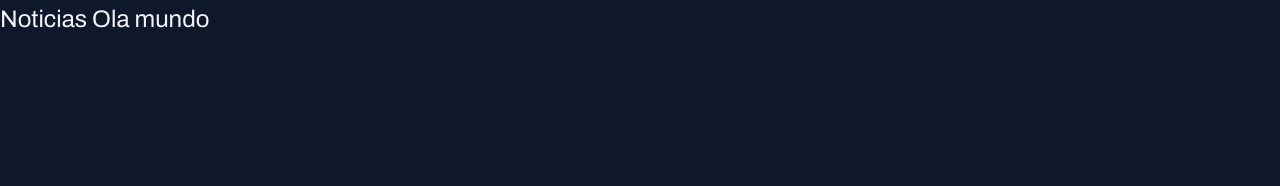
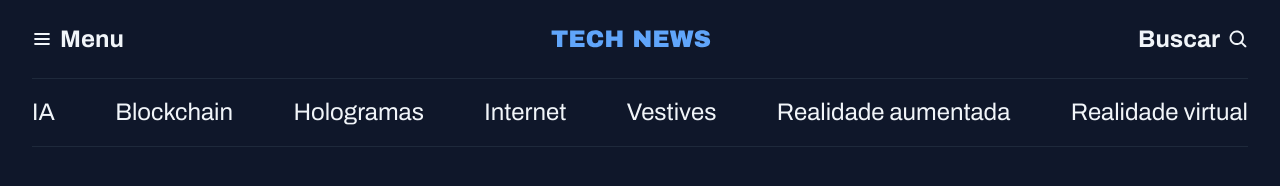
Before and after one commit to rbBaptista/fullstack-portal-de-noticias, a plain HTML site: page index.html in a window 1280 px wide. Drawn offline with Linux system fonts and the light colour scheme.

Commit message:
header completed

```diff
--- a/index.html
+++ b/index.html
@@ -15,7 +15,29 @@
 		<title>Portal de noticias</title>
 	</head>
 	<body>
-		<a href="noticias.html">Noticias</a>
-		Ola mundo
+		<header class="container">
+			<nav id="primary" class="grid grid-flow-col">
+				<div>
+					<img src="assets/List.svg" alt="icone do menu" />
+					<strong>Menu</strong>
+				</div>
+				<div>
+					<img src="assets/Logo.svg" alt="logo do site" />
+				</div>
+				<div>
+					<strong>Buscar</strong>
+					<img src="assets/MagnifyingGlass.svg" alt="icone de busca" />
+				</div>
+			</nav>
+			<nav id="secondary" class="grid grid-flow-col">
+				<a href="#">IA</a>
+				<a href="#">Blockchain</a>
+				<a href="#">Hologramas</a>
+				<a href="#">Internet</a>
+				<a href="#">Vestives</a>
+				<a href="#">Realidade aumentada</a>
+				<a href="#">Realidade virtual</a>
+			</nav>
+		</header>
 	</body>
 </html>
--- a/styles/global.css
+++ b/styles/global.css
@@ -10,7 +10,7 @@
 	--brand-color-light: #60a5fa;
 	--brand-color-dark: #1d4ed8;
 	--bg-color: #0f172a;
-	--stroke-color: 1e293B;
+	--stroke-color: #1e293b;
 	--text-color-primary: #f1f5f9;
 	--text-color-secondary: #cbd5e1;
 
@@ -43,3 +43,17 @@ h2,
 h3 {
 	font: inherit;
 }
+
+.container {
+	max-width: 1280px;
+	padding-inline: 32px;
+	margin-inline: auto;
+}
+
+.grid {
+	display: grid;
+}
+
+.grid-flow-col {
+	grid-auto-flow: column;
+}
--- /dev/null
+++ b/styles/header.css
@@ -0,0 +1,26 @@
+/** @format */
+
+#primary {
+	padding-block: 20px;
+
+	div {
+		display: flex;
+		align-items: center;
+		gap: 8px;
+	}
+
+	div:nth-child(2) {
+		margin-inline: auto;
+	}
+
+	div:nth-child(3) {
+		justify-self: end;
+	}
+}
+
+#secondary {
+	padding-block: 14px;
+	border: solid 1px var(--stroke-color);
+	border-inline: none;
+	justify-content: space-between;
+}
--- a/styles/index.css
+++ b/styles/index.css
@@ -1,3 +1,4 @@
 /** @format */
 
 @import url(global.css);
+@import url(header.css);
```
